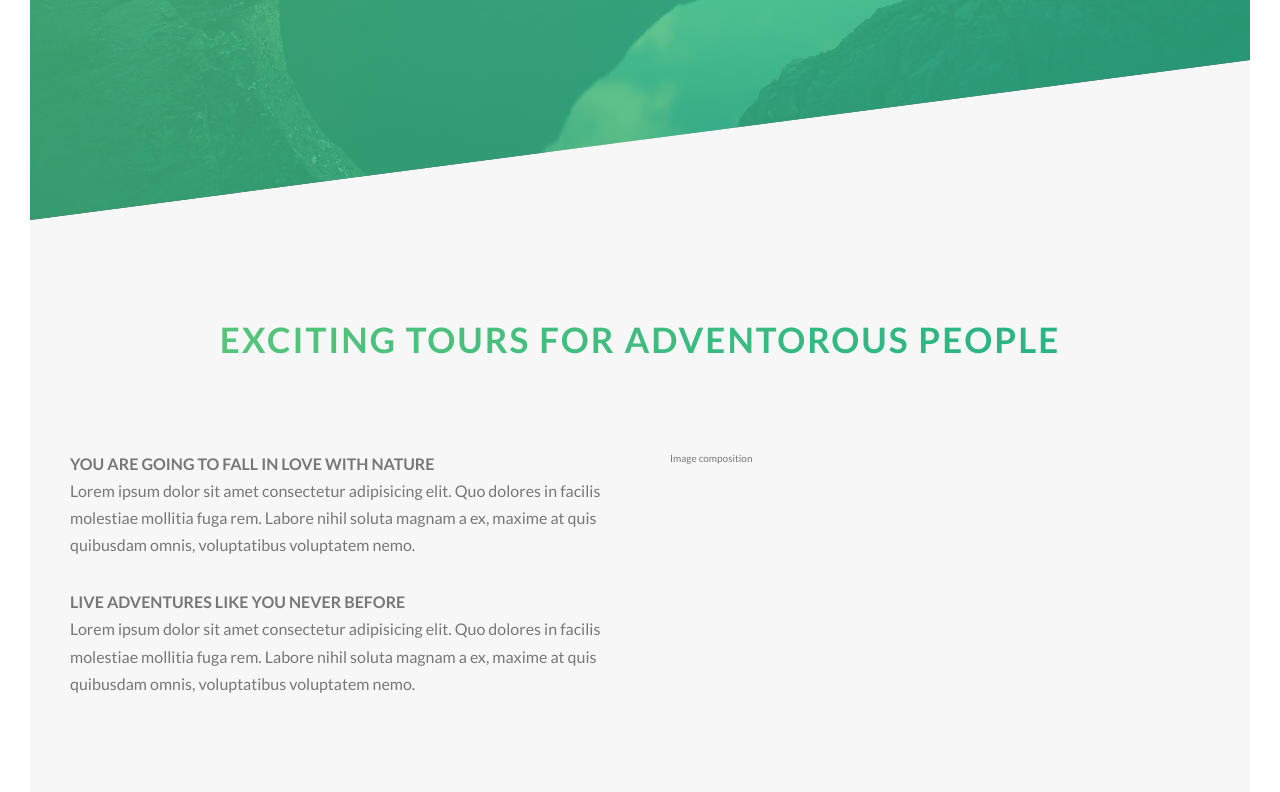
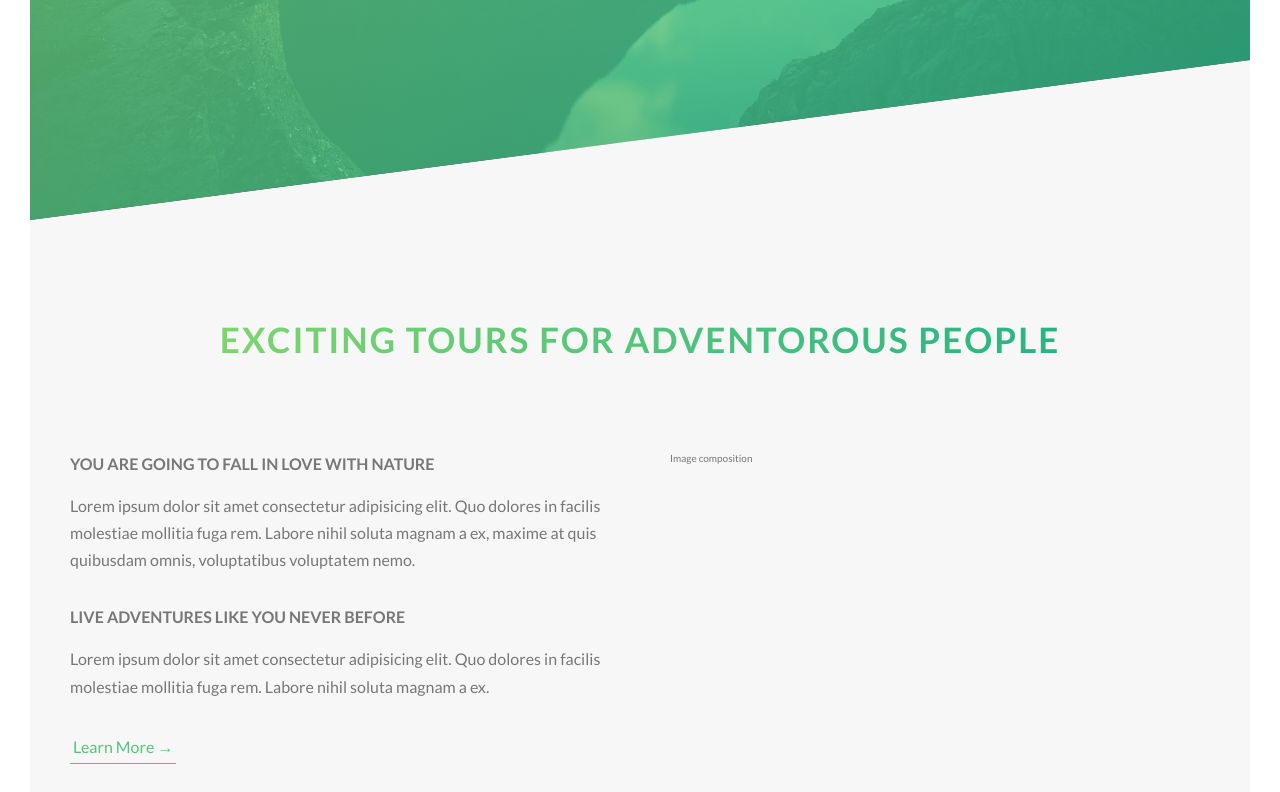
Before and after one commit to thapaRoyal/Natours, a website: page index.html in a window 1280 px wide. Shown: the part 570-1362 px from the top of the page. Drawn offline with Linux system fonts and the light colour scheme.

Commit message:
about section part 2

```diff
--- a/index.html
+++ b/index.html
@@ -34,14 +34,14 @@
     <!-- about -->
     <main>
       <section class="section-about">
-        <div class="u-center-text u-margin-bottom-8">
+        <div class="u-center-text u-margin-bottom-big">
           <h2 class="heading-secondary">
             Exciting tours for adventorous people
           </h2>
         </div>
         <div class="row">
           <div class="col-1-of-2">
-            <h3 class="heading-tertiary">
+            <h3 class="heading-tertiary u-margin-bottom-small">
               You are going to fall in love with nature
             </h3>
             <p class="paragraph">
@@ -50,15 +50,15 @@
               soluta magnam a ex, maxime at quis quibusdam omnis, voluptatibus
               voluptatem nemo.
             </p>
-            <h3 class="heading-tertiary">
+            <h3 class="heading-tertiary u-margin-bottom-small">
               Live adventures like you never before
             </h3>
             <p class="paragraph">
               Lorem ipsum dolor sit amet consectetur adipisicing elit. Quo
               dolores in facilis molestiae mollitia fuga rem. Labore nihil
-              soluta magnam a ex, maxime at quis quibusdam omnis, voluptatibus
-              voluptatem nemo.
+              soluta magnam a ex.
             </p>
+            <a href="#" class="btn-text">Learn More &rarr;</a>
           </div>
           <div class="col-1-of-2">Image composition</div>
         </div>
--- a/sass/abstracts/_variables.scss
+++ b/sass/abstracts/_variables.scss
@@ -1,12 +1,13 @@
-$color-primary: #7ed56f;
-$color-primary-light: #55c57a;
+$color-primary: #55c57a;
+$color-primary-light: #7ed56f;
 $color-primary-dark: #28b485;
 $color-grey-dark: #777;
 $color-white: #fff;
 $color-black: #000;
 $color-grey-light-1: #f7f7f7;
 
-
+// FONT
+$default-font-size: 1.6rem;
 
 // GRID
 $grid-width: 114rem;
--- a/sass/base/_typography.scss
+++ b/sass/base/_typography.scss
@@ -57,12 +57,12 @@ body {
 }
 
 .heading-tertiary {
-  font-size: 1.6rem;
+  font-size: $default-font-size;
   font-weight: 700;
   text-transform: uppercase;
 }
 .paragraph {
-  font-size: 1.6rem;
+  font-size: $default-font-size;
 
   &:not(:last-child) {
     margin-bottom: 3rem;
--- a/sass/base/_utilities.scss
+++ b/sass/base/_utilities.scss
@@ -1,6 +1,12 @@
 .u-center-text {
   text-align: center;
 }
-.u-margin-bottom-8 {
+.u-margin-bottom-big {
   margin-bottom: 8rem;
 }
+.u-margin-bottom-small {
+  margin-bottom: 1.5rem;
+}
+.u-margin-bottom-medium {
+  margin-bottom: 4rem;
+}
--- a/sass/components/_button.scss
+++ b/sass/components/_button.scss
@@ -1,4 +1,3 @@
-
 .btn {
   &:link,
   &:visited {
@@ -9,7 +8,7 @@
     border-radius: 10rem;
     transition: all 0.2s;
     position: relative;
-    font-size: 1.6rem;
+    font-size: $default-font-size;
   }
 
   &:hover {
@@ -53,3 +52,28 @@
     animation-fill-mode: backwards;
   }
 }
+
+.btn-text {
+  &:link,
+  &:visited {
+    color: $color-primary;
+    display: inline-block;
+    text-decoration: none;
+    border-bottom: 1px solid $color-primary;
+    padding: 3px;
+    font-size: $default-font-size;
+    transition: all 0.2s;
+  }
+
+  &:hover {
+    background-color: $color-primary;
+    color: $color-white;
+    box-shadow: 0 1rem 2rem rgba($color-black, 0.15);
+    transform: translateY(-2px);
+  }
+
+  &:active {
+    box-shadow: 0 0.5rem 1rem rgba($color-black, 0.15);
+    transform: translateY(0);
+  }
+}
```
Also changed, not shown: css/style.css.
